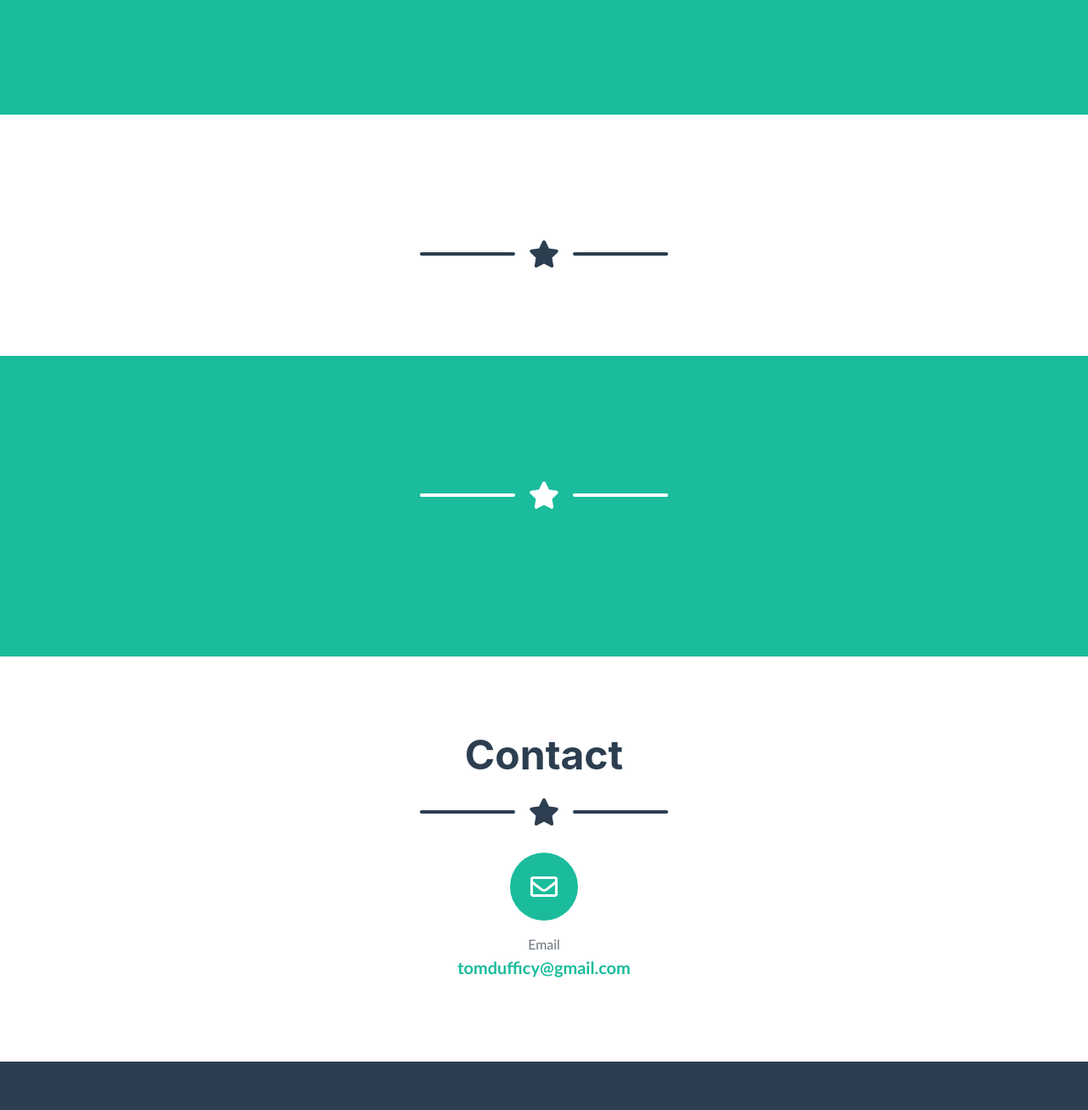
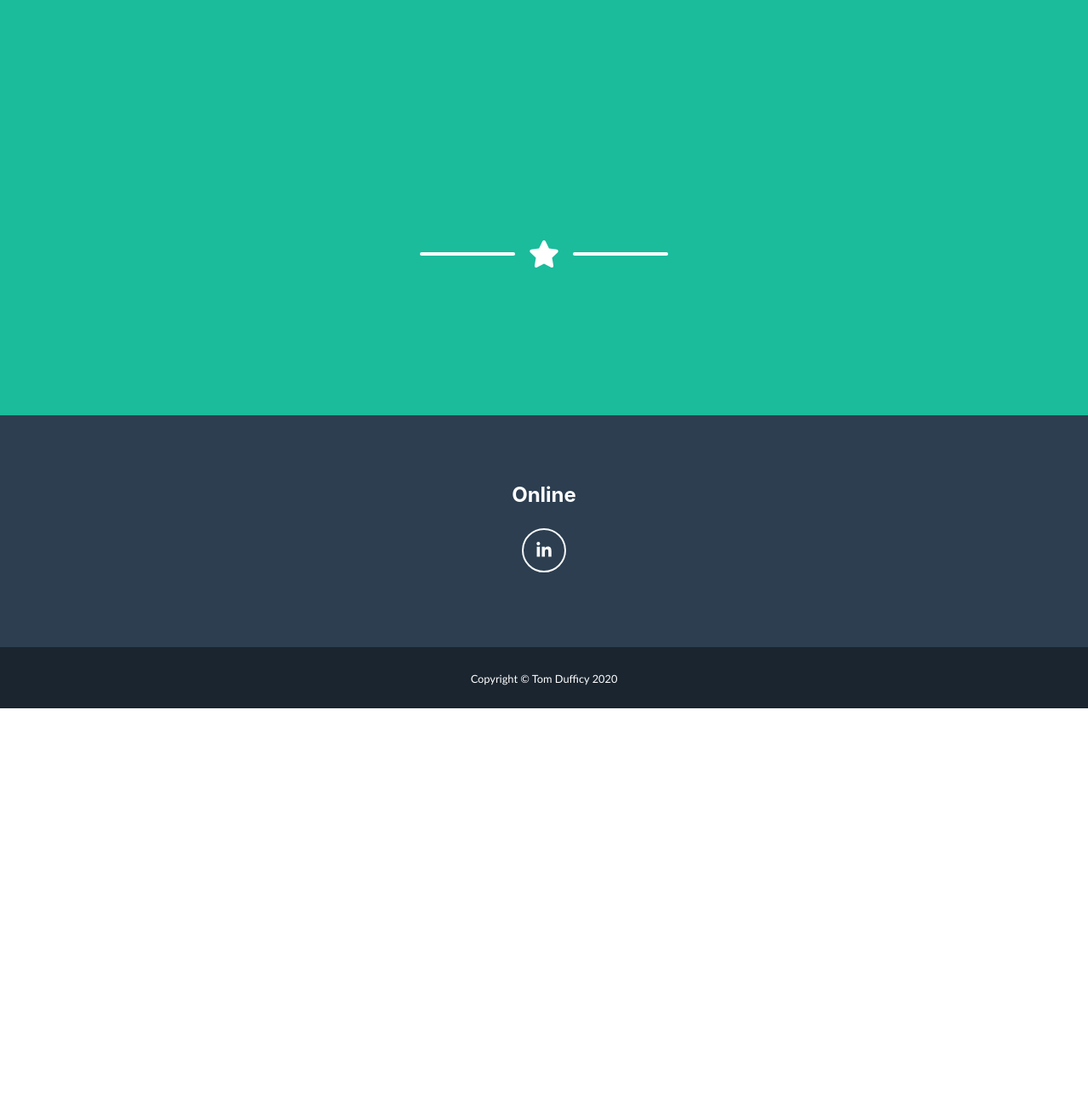
Before and after one commit to tomdufficy/tomdufficy.github.io, a plain HTML site: page index.html in a window 1280 px wide. Shown: the part 633-1940 px from the top of the page at 85% size. After the commit the page ends 1467 px from the top, so only its background shows below. Drawn offline with nearby package versions, Linux system fonts and the light colour scheme; a web font is replaced by a local one.

Commit message:
Update index.html

```diff
--- a/index.html
+++ b/index.html
@@ -45,24 +45,6 @@
                 <p class="pre-wrap masthead-subheading font-weight-light mb-0"> </p>
             </div>
         </header>
-        <section class="page-section portfolio" id="portfolio">
-            <div class="container">
-                <!-- Portfolio Section Heading-->
-                <div class="text-center">
-                    <h2 class="page-section-heading text-secondary mb-0 d-inline-block"></h2>
-                </div>
-                <!-- Icon Divider-->
-                <div class="divider-custom">
-                    <div class="divider-custom-line"></div>
-                    <div class="divider-custom-icon"><i class="fas fa-star"></i></div>
-                    <div class="divider-custom-line"></div>
-                </div>
-                <!-- Portfolio Grid Items-->
-                <div class="row justify-content-center">
-                    <!-- Portfolio Items-->
-                </div>
-            </div>
-        </section>
         <!-- Portfolio Modal-->
         <section class="page-section bg-primary text-white mb-0" id="about">
             <div class="container">
@@ -83,29 +65,6 @@
                     </div>
                     <div class="col-lg-4 mr-auto">
                         <p class="pre-wrap lead"> </p>
-                    </div>
-                </div>
-            </div>
-        </section>
-        <section class="page-section" id="contact">
-            <div class="container">
-                <!-- Contact Section Heading-->
-                <div class="text-center">
-                    <h2 class="page-section-heading text-secondary d-inline-block mb-0">Contact</h2>
-                </div>
-                <!-- Icon Divider-->
-                <div class="divider-custom">
-                    <div class="divider-custom-line"></div>
-                    <div class="divider-custom-icon"><i class="fas fa-star"></i></div>
-                    <div class="divider-custom-line"></div>
-                </div>
-                <!-- Contact Section Content-->
-                <div class="row justify-content-center">
-                    <div class="col-lg-4">
-                        <div class="d-flex flex-column align-items-center">
-                            <div class="icon-contact mb-3"><i class="far fa-envelope"></i></div>
-                            <div class="text-muted">Email</div><a class="lead font-weight-bold" href="mailto:tomdufficy@gmail.com">tomdufficy@gmail.com</a>
-                        </div>
                     </div>
                 </div>
             </div>
```
